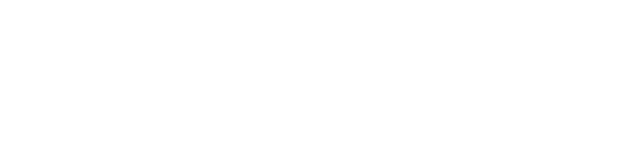
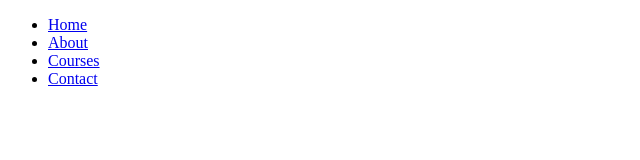
Before and after one commit to naseemahmedwd0921/wdw_0921, a plain HTML site: page ASSIGNMENT-7/index.html in a window 1280 px wide. Shown: the whole page, without its empty margins (0-640 px from the left). Drawn offline with Linux system fonts and the light colour scheme.

Commit message:
completed assignment-7

```diff
--- a/ASSIGNMENT-7/index.html
+++ b/ASSIGNMENT-7/index.html
@@ -30,7 +30,10 @@
 
     <nav>
         <ul>
-
+       <li><a href="#">Home</a></li>
+            <li><a href="#">About</a></li>
+            <li><a href="#">Courses</a></li>
+            <li><a href="#">Contact</a></li>
         </ul>
     </nav>
 
```
